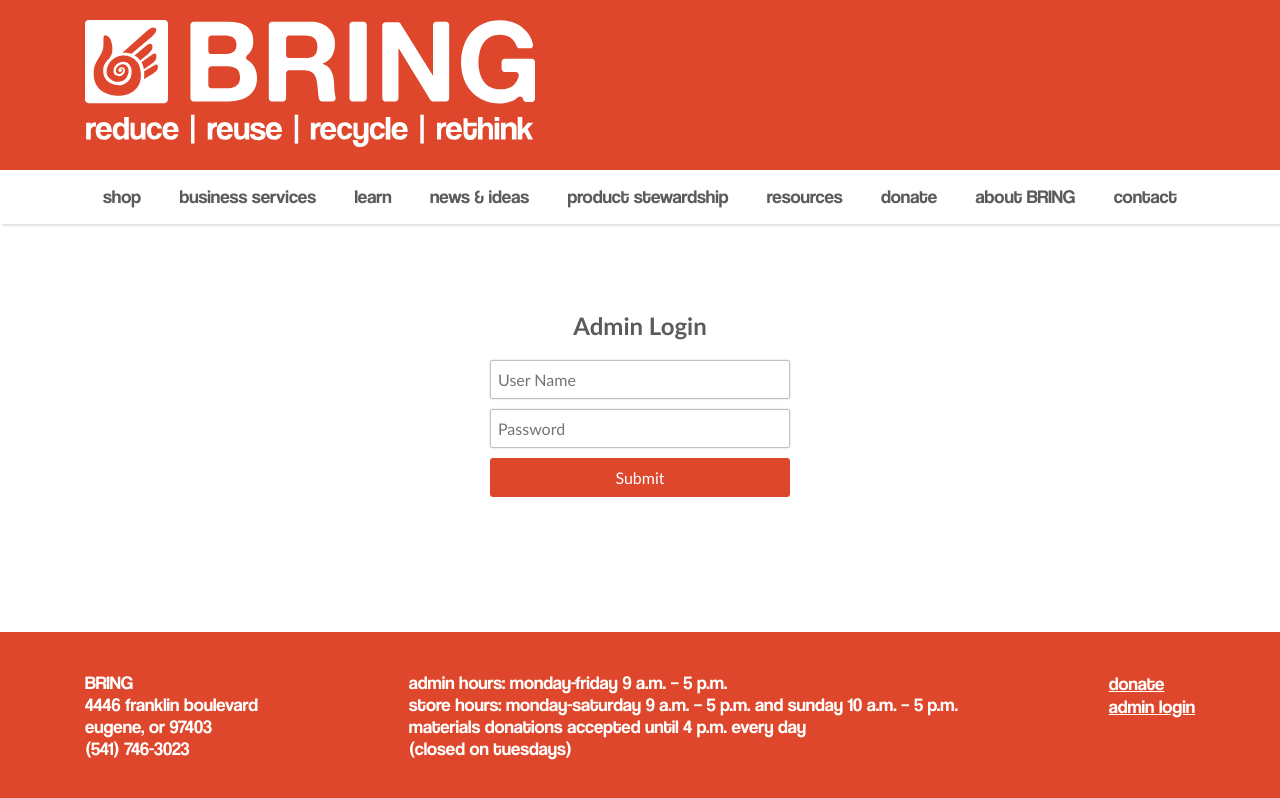
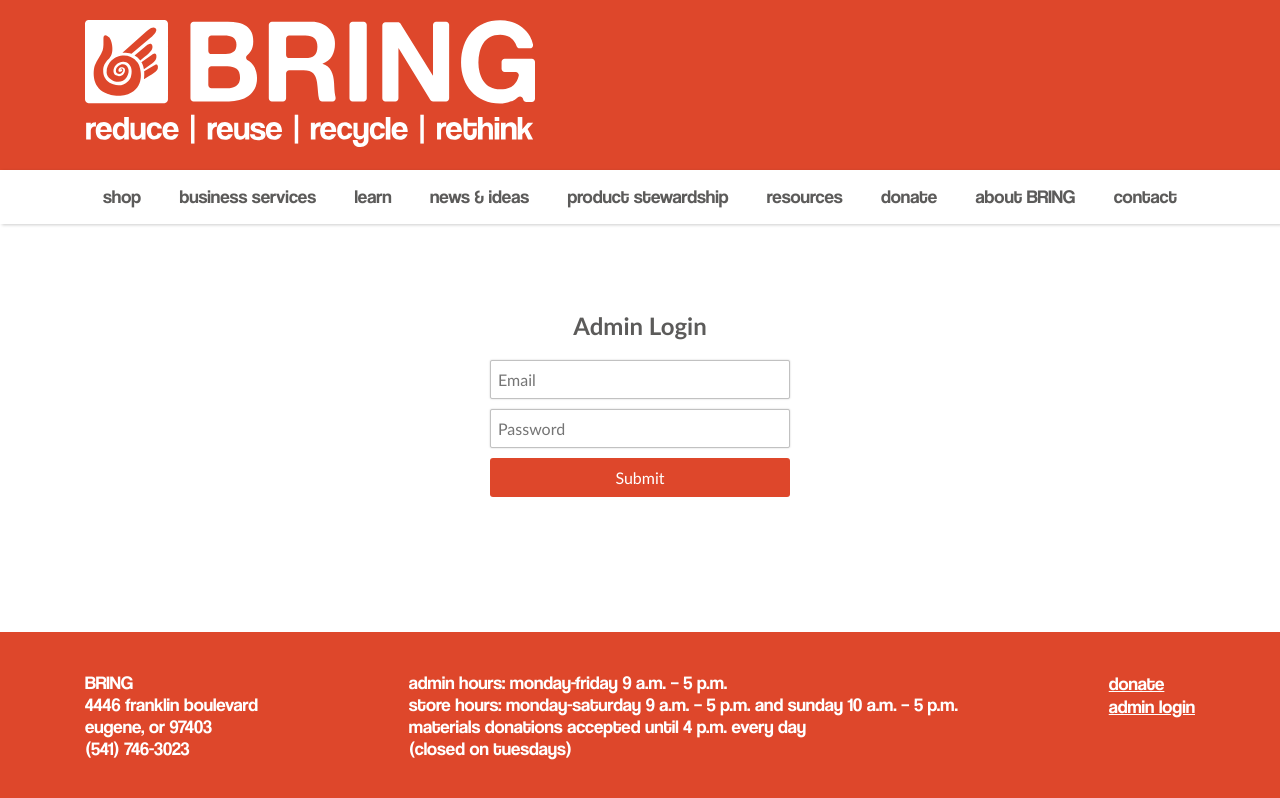
Before and after one commit to alecspringel/bring-client, a React (Create React App) app: page /login in a window 1280 px wide. Built offline with nearby package versions, Linux system fonts and the light colour scheme.

Commit message:
Adapted login for multiple users/email based auth

```diff
--- a/src/components/PrivateRoute.js
+++ b/src/components/PrivateRoute.js
@@ -7,7 +7,7 @@
     <Route
       {...rest}
       render={(props) =>
-        user && user.auth ? <Component {...props} /> : <Redirect to="/login" />
+        user && user.email ? <Component {...props} /> : <Redirect to="/login" />
       }
     />
   );
--- a/src/components/login/Login.js
+++ b/src/components/login/Login.js
@@ -16,7 +16,7 @@
   }, [user]);
 
   const [data, setData] = useState({
-    username: "",
+    email: "",
     password: "",
     errors: {},
   });
@@ -36,12 +36,12 @@
       <FormWrapper className="flex-col text-center">
         <h2 className="margin-tb20">Admin Login</h2>
         <TextInput
-          placeholder="User Name"
+          placeholder="Email"
           className="margin-b10"
-          name="username"
-          value={data.username}
+          name="email"
+          value={data.email}
           onChange={onChange}
-          aria-label="username"
+          aria-label="email"
         />
         <TextInput
           placeholder="Password"
@@ -52,7 +52,7 @@
           onChange={onChange}
           aria-label="password"
         />
-        <SendLogin username={data.username} password={data.password} />
+        <SendLogin email={data.email} password={data.password} />
       </FormWrapper>
     </Background>
   );
--- a/src/components/login/SendLogin.js
+++ b/src/components/login/SendLogin.js
@@ -5,7 +5,7 @@
 import { useHistory } from "react-router-dom";
 import { UserDispatchContext } from "../../context/UserProvider";
 
-const SendLogin = ({ username, password }) => {
+const SendLogin = ({ email, password }) => {
   const setUser = useContext(UserDispatchContext);
   const history = useHistory();
   const onSubmit = (e) => {
@@ -13,7 +13,7 @@
     const url = process.env.REACT_APP_SERVER_URL;
     const endpoint = "/api/user/login";
     const userData = {
-      username: username,
+      email: email,
       password: password,
     };
     post(url + endpoint, userData).then((res) => {
@@ -23,7 +23,7 @@
 
       // Decode token to get user data
       const decoded = jwt_decode(token);
-      if (decoded.auth) {
+      if (decoded.email) {
         localStorage.setItem("bringToken", token);
         // Set token to Auth header
         setAuthToken(token);
--- a/src/context/UserProvider.js
+++ b/src/context/UserProvider.js
@@ -18,7 +18,7 @@
     const token = localStorage.getItem("bringToken");
     if (token) {
       const decoded = jwt_decode(token);
-      if (decoded.auth) {
+      if (decoded.email) {
         console.log("User is signed in:", decoded);
         setUserDetails(decoded);
         setAuthToken(token);
```
